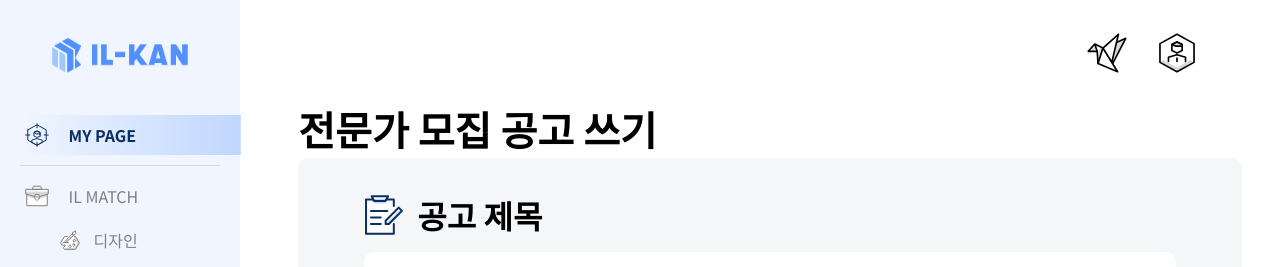
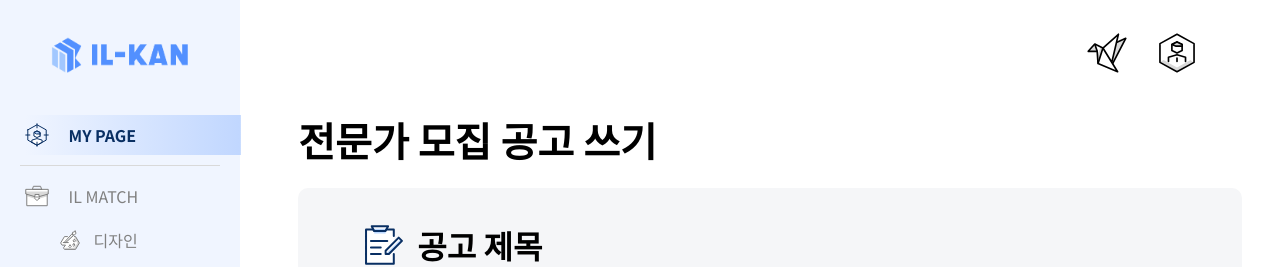
Before and after one commit to cryingdryice/ILKAN-web, a React (Vite) app: page /main/jobPost in a window 1280 px wide. Shown: the top 267 px of the page. Built offline with nearby package versions, Linux system fonts and the light colour scheme; no server answers; the HTML template or start-up script is replaced by a standard one.

Commit message:
fix: 스타일 수정

```diff
--- a/src/css/components/jobPost/categoryDropdown.module.css
+++ b/src/css/components/jobPost/categoryDropdown.module.css
@@ -78,3 +78,7 @@
   font-size: 20px;
   color: #808080;
 }
+
+ul {
+  padding: 0;
+}
--- a/src/css/components/jobPost/miniDropdown.module.css
+++ b/src/css/components/jobPost/miniDropdown.module.css
@@ -61,3 +61,7 @@
 .selected {
   background: #5290ff;
 }
+
+ul {
+  padding: 0;
+}
--- a/src/css/pages/jobPostPage.module.css
+++ b/src/css/pages/jobPostPage.module.css
@@ -3,8 +3,12 @@
 }
 
 .header {
+  display: flex;
+  align-items: center;
   font-size: 40px;
   font-weight: bold;
+  margin-bottom: 8px;
+  height: 80px;
 }
 
 .formContainer {
```
